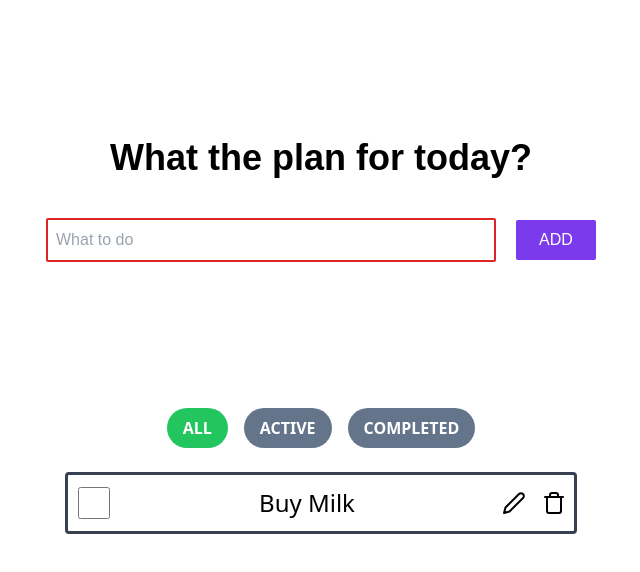
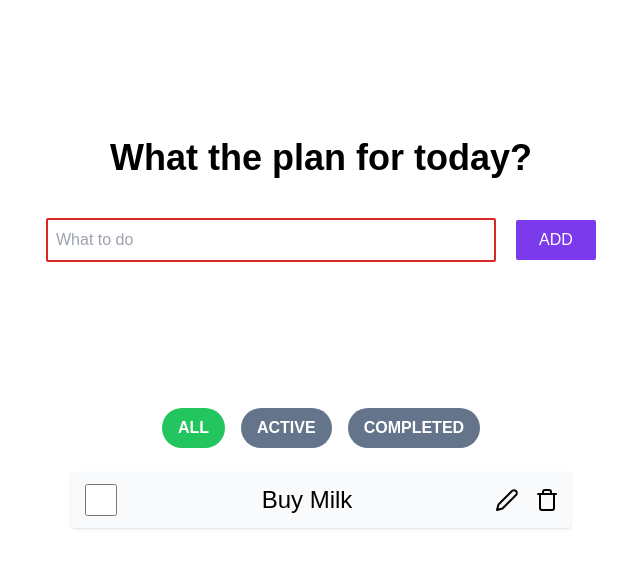
Before and after one commit to Anugerah20/Todolist-App, a React (Vite) app: page / in a window 1280 px wide. Shown: the top 572 px of the page, without its empty margins (319-959 px from the left). Built offline with nearby package versions, Linux system fonts and the light colour scheme.

Commit message:
add new font

```diff
--- a/src/components/ListTodo.jsx
+++ b/src/components/ListTodo.jsx
@@ -3,9 +3,9 @@ import { FiTrash } from "react-icons/fi";
 
 function ListTodo() {
   return (
-    <main className="text-center md:text-center inline ">
+    <main className="font-sansPro text-center md:text-center inline ">
       {/* START: Filter Button */}
-      <section className="flex sm:flex justify-center sm:justify-start md:justify-center items-center  md:items-center sm:items-center mx-0 sm:mx-[27rem] md:mx-auto mt-4 sm:mt-2 md:mt-2 lg:mt-2">
+      <section className="font-sansPro flex sm:flex justify-center sm:justify-start md:justify-center items-center  md:items-center sm:items-center mx-0 sm:mx-[27rem] md:mx-auto mt-4 sm:mt-2 md:mt-2 lg:mt-2">
         <button className="px-3 py-2 sm:px-4 sm:py-2 me-3 sm:me-4 bg-green-500 text-white rounded-full font-bold">
           ALL
         </button>
@@ -19,7 +19,7 @@ function ListTodo() {
       {/* END: Filter Button */}
 
       {/* START: List Todo */}
-      <section className="w-[90%] md:w-[70%] lg:w-[40%] flex justify-between items-center mt-8 md:mt-6 lg:mt-6 mx-auto lg:mx-auto md:mx-auto border-[3px] border-gray-700 rounded px-2 py-3">
+      <section className="w-[90%] md:w-[70%] lg:w-[39%] flex justify-between items-center mt-8 md:mt-6 lg:mt-6 mx-auto lg:mx-auto md:mx-auto bg-slate-50 shadow rounded px-3 py-3">
         <div className="flex justify-center items-center">
           <input
             className="w-7 h-5 sm:w-9 sm:h-8"
```
